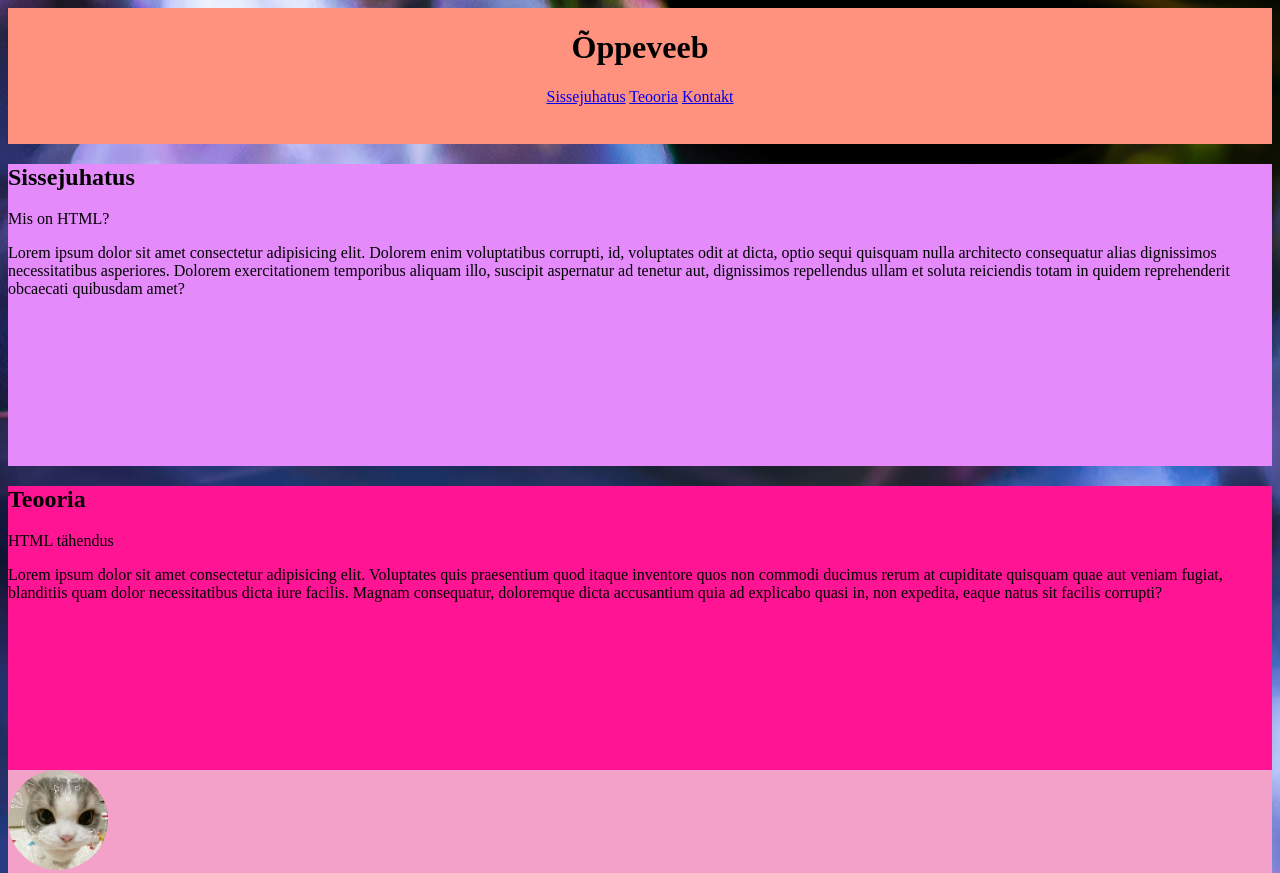
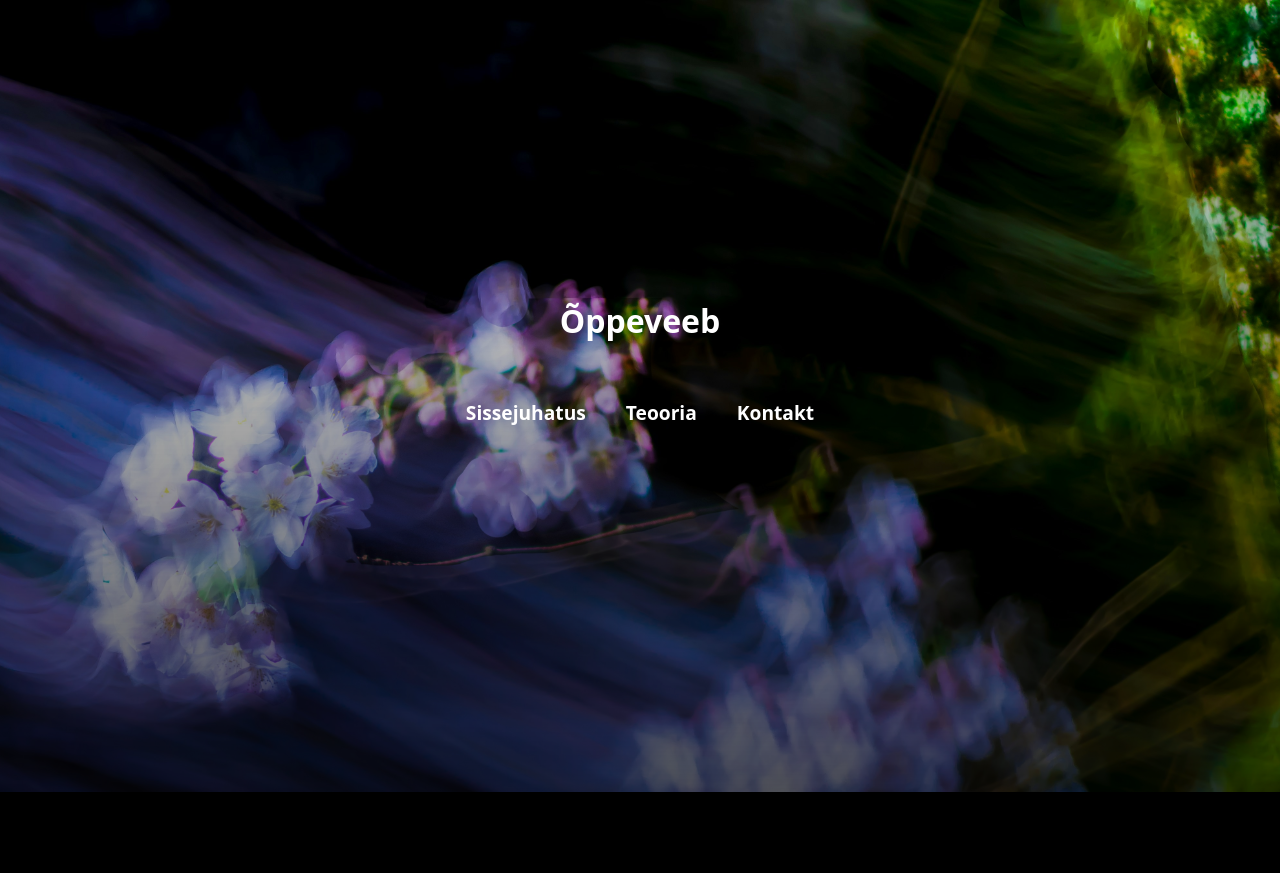
Before and after one commit to adelem147/Yheleheline6ppeveeb, a plain HTML site: page index.html in a window 1280 px wide. Shown: the top 873 px of the page. Drawn offline with Linux system fonts and the light colour scheme.

Commit message:
stiil ja struktuur

```diff
--- a/css/styles.css
+++ b/css/styles.css
@@ -10,29 +10,105 @@
 .username {
   font-weight: bold;
 }
-body {
-  background-image: url("../images/heropilt.jpg");
+.hero {
+  display: flex;
+  flex-direction: column;
+  justify-content: center;
+  align-items: center;
+  text-align: center;
+  position: relative;
+  height: 150vh;
+  background-image: url(/images/heropilt.jpg), linear-gradient(to top, rgba(0, 0, 0, 1) 0%, rgba(0, 0, 0, 0) 100%);
+  background-size: cover;
   background-position: center;
-  background-size:auto;
-  background-repeat:no-repeat;
-  position: relative;
+  background-repeat: no-repeat;
+  background-blend-mode: overlay;
 }
-header {
-  background-color: rgb(255, 146, 127);
-  display: grid;
-  justify-items: center;
-  padding-bottom: 1cm;
+.hero-content {
+  position:relative;
+  top: -30vh;
+  z-index: 3 ;
+  color: white;
+  text-align: center;
+  padding: 20px;
+
 }
 #sissejuhatus {
-  background-color: rgb(228, 138, 250);
-  padding-bottom: 4cm;
+  position: absolute;
+  top: 99vh;
+  left: 0;
+  right: 0;
+  z-index: 1;
+  background-color: rgb(0, 0, 0);
+  padding: 6rem 2rem 4rem 2rem
 }
+
 #teooria {
-  background-color: deeppink;
-  padding-bottom: 4cm;
+  z-index: 2;
+  background-color: rgb(0, 0, 0);
+  padding-bottom: 50px;
 }
 #kontakt {
-  background-color: rgb(244, 161, 202);
-  padding-bottom: 2cm;
+  background-color: rgb(0, 0, 0);
+  padding-bottom: 50px;
   display: grid;
 }
+footer {
+  background-color: rgba(0, 0, 0);
+  color: white;
+  padding-bottom: 20px;
+}
+* {
+  box-sizing: border-box;
+}
+body {
+  margin: 0;
+  font-family: system-ui, -apple-system, BlinkMacSystemFont, 'Segoe UI', Roboto, Oxygen, Ubuntu, Cantarell, 'Open Sans', 'Helvetica Neue', sans-serif;
+  line-height: 1.6;
+  padding: 2rem;
+}
+h1, h2, h3, p {
+  margin: 0 0 1rem;
+}
+html, body {
+  margin: 0;
+  padding: 0;
+  height: 100%;
+  width: 100%;
+}
+nav {
+  position: relative;
+  z-index: 2;
+  top: -30vh;
+}
+nav ul {
+  display: flex;
+  justify-content: center;
+  list-style: none;
+  padding: 0;
+}
+nav ul li {
+  margin: 0 20px;
+}
+
+nav a {
+  color: white;
+  text-decoration: none;
+  font-size: 1.2rem;
+  font-weight: bold;
+}
+section {
+  padding: 50px 20px;
+}
+section h2 {
+  font-size: 2rem;
+  margin-bottom: 20px;
+  color: white
+}
+section p {
+  font-size: 1.2rem;
+  color: white;
+}
+html{
+  scroll-behavior: smooth;
+}
--- a/index.html
+++ b/index.html
@@ -1,34 +1,34 @@
 <!DOCTYPE html>
 <html lang="en">
   <head>
-    <meta charset="UTF-8" />
-    <meta name="viewport" content="width=device-width, initial-scale=1.0" />
-    <meta name="keywords" content="HTML, CSS" />
-    <meta name="description" content="..." />
+    <meta charset="UTF-8">
+    <meta name="viewport" content="width=device-width, initial-scale=1.0">
+    <meta name="keywords" content="HTML, CSS">
+    <meta name="description" content="...">
     <title>Üheleheline Õppeveeb</title>
-    <link rel="stylesheet" href="css/styles.css" />
+    <link rel="stylesheet" href="css/styles.css">
   </head>
+  <!--BODY-->
   <body>
-    <header>
-      <h1>Õppeveeb</h1>
-      <nav aria-label="Põhinavigatsioon">
-        <a href="#sissejuhatus">Sissejuhatus</a>
-        <a href="#teooria">Teooria</a>
-        <a href="#kontakt">Kontakt</a>
-      </nav>
-    </header>
+    <!--HEADER-->
+      <!--MAIN-->
     <main>
+      <div class="hero">
+          <div class="hero-content">
+          <h1>Õppeveeb</h1>
+        </div>
+       <nav aria-label="Põhinavigatsioon">
+        <ul>
+        <li><a href="#sissejuhatus">Sissejuhatus</a></li>
+        <li><a href="#teooria">Teooria</a></li>
+        <li><a href="#kontakt">Kontakt</a></li>
+        </ul>
+        </nav>
+      </div>
       <section id="sissejuhatus">
         <h2>Sissejuhatus</h2>
         <p>Mis on HTML?</p>
-        <p>
-          Lorem ipsum dolor sit amet consectetur adipisicing elit. Dolorem enim
-          voluptatibus corrupti, id, voluptates odit at dicta, optio sequi
-          quisquam nulla architecto consequatur alias dignissimos necessitatibus
-          asperiores. Dolorem exercitationem temporibus aliquam illo, suscipit
-          aspernatur ad tenetur aut, dignissimos repellendus ullam et soluta
-          reiciendis totam in quidem reprehenderit obcaecati quibusdam amet?
-        </p>
+        <p>Lorem ipsum dolor sit amet, consectetur adipisicing elit. Deserunt rem repellendus magnam architecto earum! Nisi itaque officiis temporibus magnam ab ducimus necessitatibus atque nam doloremque odio qui in, repudiandae molestias modi eius suscipit a similique? Asperiores distinctio voluptatum tenetur molestiae dolor aperiam, cumque voluptates vel amet enim sed repellendus repellat error exercitationem unde rerum pariatur? Alias, ipsa aliquid similique blanditiis debitis deleniti, hic quod obcaecati optio, velit nisi maiores dolorem iusto tempora voluptatem suscipit provident molestiae eum explicabo repudiandae fuga neque saepe mollitia! Optio necessitatibus perspiciatis aliquam, quos soluta nemo reiciendis deleniti laboriosam omnis dolorem atque animi harum fugit. Quia consequuntur suscipit tempora? Eveniet quam temporibus, dolor deleniti quo voluptates quibusdam provident quos, qui repellendus cumque veniam architecto magni dolorem beatae recusandae numquam nam vero autem praesentium minima! At dolore dicta officia neque fugiat voluptatem qui illum enim soluta, nihil tempora consectetur harum et ullam vel iste eveniet, architecto ipsam.</p>
       </section>
       <section id="teooria">
         <h2>Teooria</h2>
@@ -43,14 +43,17 @@
         </p>
       </section>
       <section id="kontakt">
-        <img
-          class="image1"
-          src="images/catpfp.jpeg"
-          alt="cute picture of a cat"
-        />
+      <div>
+        <img class="image1"
+         src="images/catpfp.jpeg"
+         alt="cute picture of a cat">
         <p class="username">Adele Maria Peters</p>
         <p>i love to learn html</p>
+        </div>
       </section>
     </main>
+    <footer>
+      <p>&copy; Adele Maria Peters 2025</p>
+    </footer>
   </body>
 </html>
```
